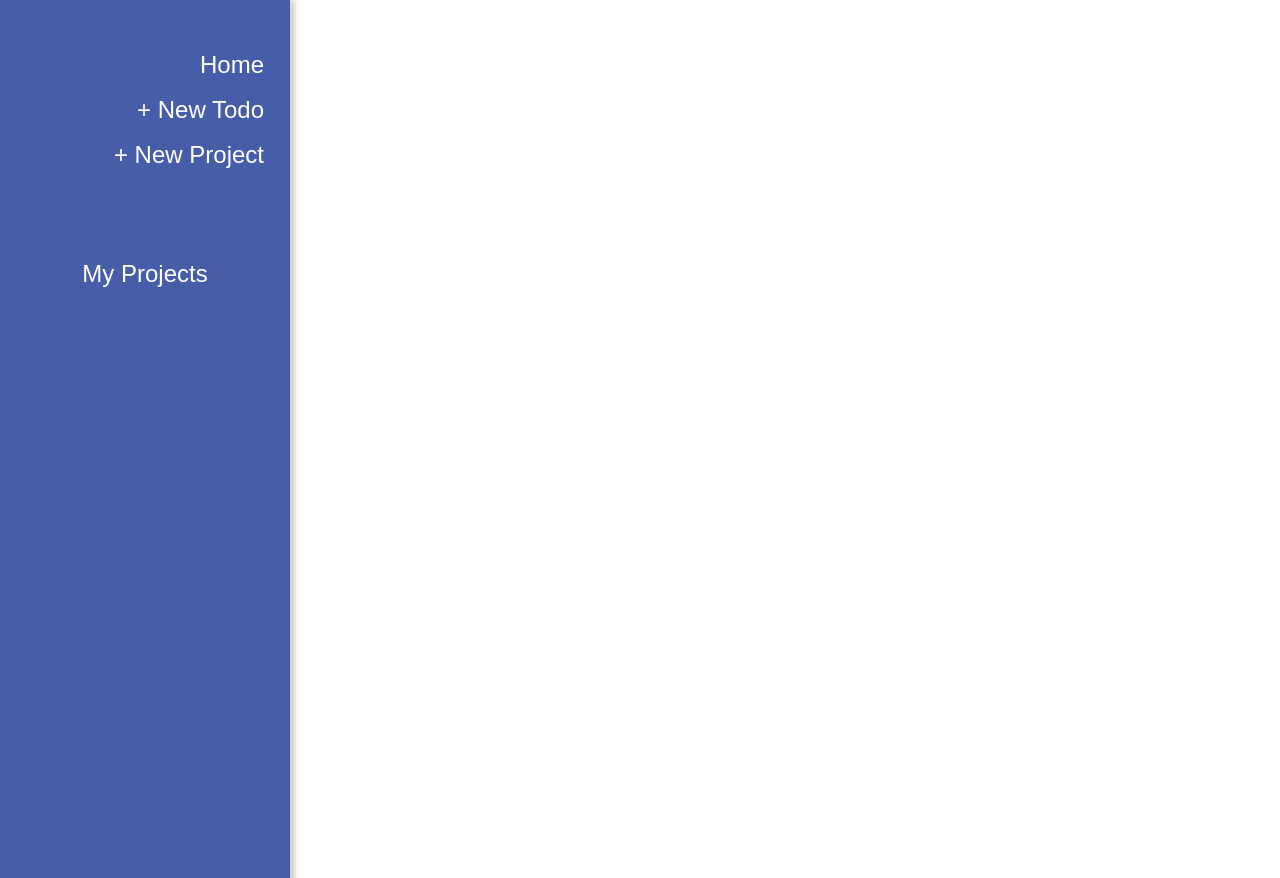
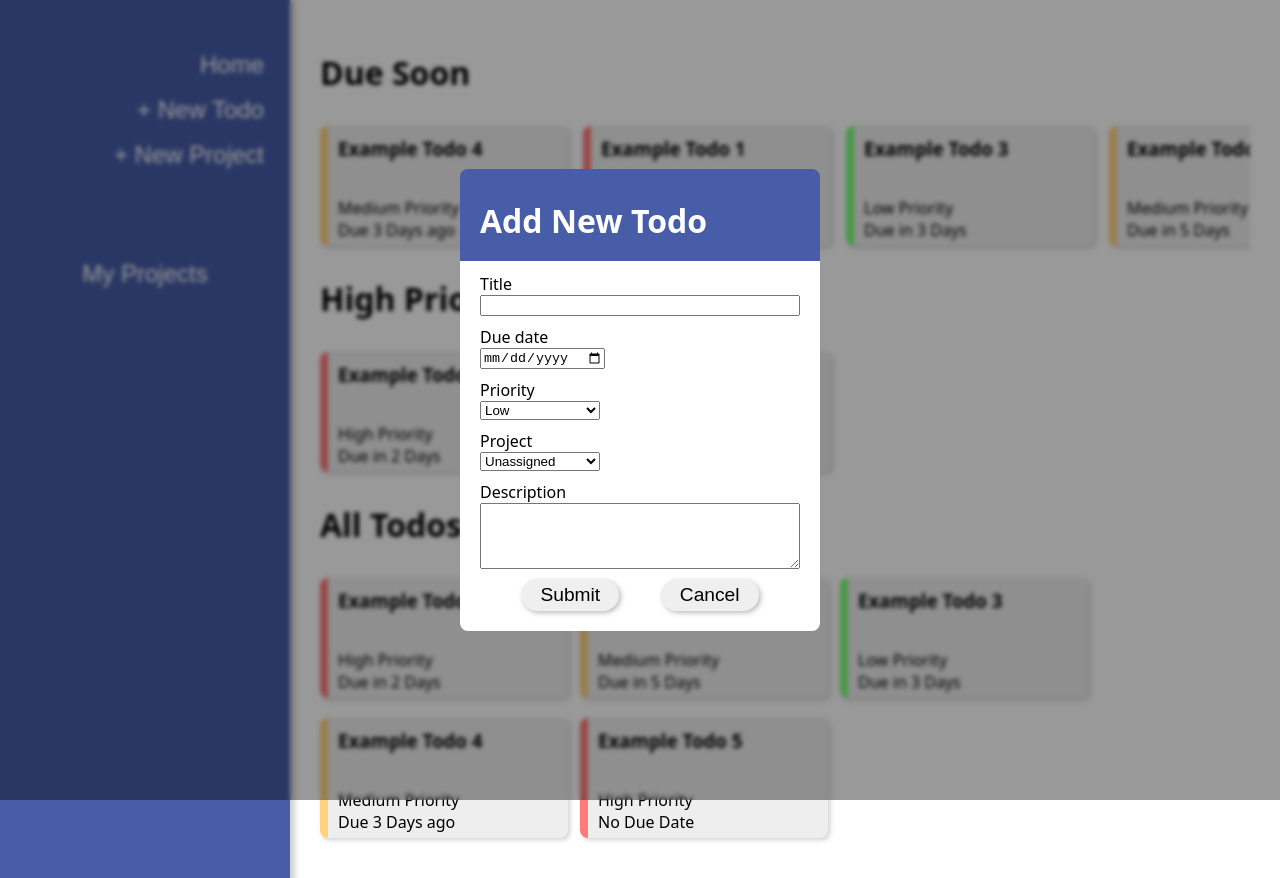
Before and after one commit to A-Smith-01/todo-app, a website built with webpack: page src/template.html in a window 1280 px wide. Both pictures are taken after a click on the button "+ New Todo". Before the commit the page ends 800 px from the top, so only its background shows below. Built offline with nearby package versions, Linux system fonts and the light colour scheme.

Commit message:
Mostly implemented add todo modal

```diff
--- a/src/DOMcontroller.js
+++ b/src/DOMcontroller.js
@@ -1,5 +1,5 @@
 import { renderHome } from "./home";
-import {getAllProjects, getAllTodos, getDueSoonTodos, getHighPriorityTodos, addProject} from "./logicController";
+import {getAllProjects, getAllTodos, getDueSoonTodos, getHighPriorityTodos, addProject, addTodo} from "./logicController";
 
 function updateAside(projectList) {
     const listDiv = document.getElementById("projects")
@@ -13,7 +13,6 @@ function updateAside(projectList) {
         projectBut.classList.add("project");
         projectBut.textContent = element.getName();
         listDiv.appendChild(projectBut);
-        console.log("ding");
     });
 }
 
@@ -23,13 +22,53 @@ function init() {
     const newProjectBut = document.getElementById("newProject");
     const projectNav = document.getElementById("projectNav");
     const content = document.getElementById("content");
+
     const newProjform = document.getElementById("projectForm");
     const newProjInput = newProjform.querySelector("input");
     const addProjBut = newProjform.querySelector("button");
     const cancelProjBut = newProjform.querySelector("button:last-child");
 
+    const todoModal = document.getElementById("newTodoModal");
+    const todoNameIn = document.getElementById("nameIn");
+    const todoPriorityIn = document.getElementById("priorityIn");
+    const todoDueIn = document.getElementById("dueIn");
+    const todoDescIn = document.getElementById("descIn");
+    const todoProjectIn = document.getElementById("projectIn");
+    const todoSubmitBut = document.getElementById("todoSubmit");
+    const todoCancelBut = document.getElementById("todoCancel");
+
+    let currentContent = renderHome(getAllTodos(), getDueSoonTodos(), getHighPriorityTodos());
+
+    newTodoBut.addEventListener("click", () => {
+        todoModal.classList.toggle("hidden")
+    })
+
+    todoCancelBut.addEventListener("click", () => {
+        todoModal.classList.toggle("hidden")
+    });
+
+    todoSubmitBut.addEventListener("click", () => {
+        const name = todoNameIn.value.trim();
+        const priority = todoPriorityIn.value;
+        const dueDate = todoDueIn.value;
+        const description = todoDescIn.value.trim();
+        const projectId = todoProjectIn.value;
+
+        console.log(dueDate);
+        if(name === ""){
+            return;
+        }
+
+        addTodo(name, priority, dueDate, description, projectId);
+
+        // SOMEHOW HANDLE UPDATING THE UI????
+
+        todoModal.classList.toggle("hidden");
+    });
+
     homeBut.addEventListener("click", () => {
-        content.replaceChildren(renderHome(getAllTodos(), getDueSoonTodos(), getHighPriorityTodos()))
+        currentContent = renderHome(getAllTodos(), getDueSoonTodos(), getHighPriorityTodos())
+        content.replaceChildren(currentContent);
     });
 
     newProjectBut.addEventListener("click", () => {
@@ -50,6 +89,24 @@ function init() {
 
     updateAside(getAllProjects());
 
+    updateProjectOptions(todoProjectIn);
+
+    // Load home content on page load
+    content.replaceChildren(currentContent)
+
+}
+
+function updateProjectOptions(selector){
+    const projectList = getAllProjects();
+    projectList.getProjects().forEach(project => {
+        const option = document.createElement("option");
+        option.value = project.getId();
+        option.textContent = project.getName();
+        if(project.isDefault()){
+            option.selected = "selected";
+        }
+        selector.appendChild(option);
+    });
 }
 
 function toggleHidden(a, b){
--- a/src/factories.js
+++ b/src/factories.js
@@ -16,12 +16,21 @@ function projectListFactory() {
         }
     }
 
-    return {getProjects, addProject, removeProject}
+    const getProjectById = function(id) {
+        return projects.find(project => project.getId() === id);
+    }
+
+    return {getProjects, addProject, removeProject, getProjectById}
 }
 
 function projectFactory (name){
     const todoList = [];
+    const id = crypto.randomUUID();
     let defaultProject = false;
+
+    const getId = function() {
+        return id;
+    }
 
     const setDefault = function() {
         defaultProject = true;
@@ -54,12 +63,17 @@ function projectFactory (name){
         }
     }
 
-    return {getName, setName, getTodos, addTodo, removeTodo, setDefault, isDefault};
+    return {getId, getName, setName, getTodos, addTodo, removeTodo, setDefault, isDefault};
 }
 
-function todoFactory(name, priority, dueDate, description) {
-    if (typeof dueDate === 'undefined') { dueDate = 'N/A'; }
+function todoFactory(name, priority, dueDate, description, project) {
+    const id = crypto.randomUUID();
+    if (typeof dueDate === 'undefined') { dueDate = 0; }
     if (typeof description === 'undefined') { description = 'No description.'; }
+
+    const getId = function() {
+        return id;
+    }
 
     const getName = function() {
         return name;
@@ -81,7 +95,15 @@ function todoFactory(name, priority, dueDate, description) {
     }
 
     const getDueDate = function() {
-        return dueDate;
+        if (!dueDate) {
+            return 'N/A';
+        }
+        const date = new Date(dueDate);
+        const today = Date.now();
+
+        const diffTime = date - today;
+        const diffDays = Math.floor(diffTime / (1000 * 60 * 60 * 24));
+        return diffDays;
     }
 
     const setDueDate = function(newDueDate) {
@@ -96,7 +118,15 @@ function todoFactory(name, priority, dueDate, description) {
         description = newDescription;
     }
 
-    return {getName, setName, getPriority, setPriority, getDueDate, setDueDate, getDescription, setDescription};
+    const getProject = function() {
+        return project;
+    }
+
+    const setProject = function(newProject) {
+        project = newProject;
+    }
+
+    return {getId ,getName, setName, getPriority, setPriority, getDueDate, setDueDate, getDescription, setDescription, getProject, setProject};
 }
 
 export { projectListFactory, projectFactory, todoFactory}
--- a/src/logicController.js
+++ b/src/logicController.js
@@ -11,10 +11,10 @@ defaultProject.setDefault();
 projectList.addProject(defaultProject);
 
 // PLACEHOLER REMOVE LATER
-defaultProject.addTodo(todoFactory("Example Todo 1", "High",5));
-defaultProject.addTodo(todoFactory("Example Todo 2", "Medium",2));
-defaultProject.addTodo(todoFactory("Example Todo 3", "Low",3));
-defaultProject.addTodo(todoFactory("Example Todo 4", "Medium",-2));
+defaultProject.addTodo(todoFactory("Example Todo 1", "High","2025-08-01"));
+defaultProject.addTodo(todoFactory("Example Todo 2", "Medium","2025-08-04"));
+defaultProject.addTodo(todoFactory("Example Todo 3", "Low","2025-08-02"));
+defaultProject.addTodo(todoFactory("Example Todo 4", "Medium","2025-07-27"));
 defaultProject.addTodo(todoFactory("Example Todo 5", "High"));
 
 // This function will return todos with a due date sorted ascending
@@ -58,4 +58,10 @@ const addProject = function(name) {
     projectList.addProject(projectFactory(name))
 }
 
-export {getDueSoonTodos, getHighPriorityTodos, getAllTodos, getAllProjects, addProject};
+const addTodo = function(name, priority, dueDate, description, projectId){
+    const project = getAllProjects().getProjectById(projectId);
+    const todo = todoFactory(name, priority, dueDate, description, projectId);
+    project.addTodo(todo);
+}
+
+export {getDueSoonTodos, getHighPriorityTodos, getAllTodos, getAllProjects, addProject, addTodo};
--- a/src/styles.css
+++ b/src/styles.css
@@ -11,6 +11,7 @@ body{
     --high-priority: rgb(255, 122, 122);
     --med-priority: rgb(255, 210, 125);
     --low-priority: rgb(121, 255, 121);
+    --modal-background: white;
     font-family: system-ui, "Segoe UI", Roboto, Helvetica, Arial, sans-serif, "Apple Color Emoji", "Segoe UI Emoji", "Segoe UI Symbol";
 }
 
@@ -81,6 +82,74 @@ aside #projectForm{
 
 aside #projectForm button{
         font-size: 1.2rem;
+}
+
+
+/**
+*********** NEW TODO MODAL **********
+**/
+
+.modal{
+    display: flex;
+    position: fixed;
+    z-index: 1;
+    left: 0;
+    top: 0;
+    width: 100%;
+    height: 100%;
+    overflow: auto;
+    background-color: rgb(0,0,0);
+    background-color: rgba(0,0,0,0.4);
+    backdrop-filter: blur(2px);
+    -webkit-backdrop-filter: blur( 2px );
+}
+
+.modal.hidden{
+    display: none;
+}
+
+.modal-content{
+    display: flex;
+    flex-direction: column;
+    margin:auto;
+    width:25%;
+    border-radius: 8px;
+    padding: 20px;
+    background-color: var(--modal-background);
+    background: linear-gradient(180deg,var(--aside-background) 20%, var(--modal-background) 20%);
+}
+
+.modal-content h1{
+    color: var(--aside-text);
+    margin-top: 10px;
+}
+
+.modal-content label{
+    margin-top: 10px;
+}
+
+.modal-content select,.date{
+    width:120px
+}
+
+.modal-content textarea{
+    max-width: 100%;
+}
+
+.modal-content .modal-buttons{
+    display: flex;
+    flex-direction: row;
+    margin-top: 10px;
+    justify-content: space-evenly;
+}
+
+.modal-content button{
+    width: auto;
+    font-size: 1.2rem;
+    padding: 5px 1.2rem 5px 1.2rem;
+    border-radius: 1.2rem;
+    border-width: 0px;
+    -webkit-box-shadow: 2px 2px 5px 0px rgba(168, 168, 168, 0.75);
 }
 
 /**
--- a/src/template.html
+++ b/src/template.html
@@ -4,9 +4,26 @@
     <meta charset="UTF-8">
     <meta name="viewport" content="width=device-width, initial-scale=1.0">
     <title>Todoinator</title>
-    <!-- <link rel="stylesheet" href="styles.css"> -->
 </head>
 <body>
+    <div class="hidden modal" id="newTodoModal">
+        <div class="modal-content">
+            <h1>Add New Todo</h1>
+            <label for="name">Title</label><input type="text" name="" id="nameIn">
+            <label for="due">Due date</label><input class="date" type="date" name="" id="dueIn">
+            <label for="priorityIn">Priority</label><select name="" id="priorityIn">
+                <option value="Low" selected="selected">Low</option>
+                <option value="Medium">Medium</option>
+                <option value="High">High</option>
+            </select>
+            <label for="projectIn">Project</label><select name="" id="projectIn"></select>
+            <label for="descIn">Description</label><textarea rows="4" id="descIn"></textarea>
+            <div class="modal-buttons">
+                <button id="todoSubmit">Submit</button>
+                <button id="todoCancel">Cancel</button>
+            </div>
+        </div>
+    </div>
     <aside>
         <button id="home">Home</button>
         <button id="newTodo">+ New Todo</button>
@@ -17,10 +34,6 @@
         </div>
         <button id="projectNav">My Projects</button>
         <div id="projects">
-            <button class="project">Project 1</button>
-            <button class="project">Project 2</button>
-            <button class="project">Project 3</button>
-            <button class="project">Really long projects name like why would you do one so long???</button>
         </div>
     </aside>
     <div id="content">
@@ -28,5 +41,3 @@
     </div>
 </body>
 </html>
-
-<!-- <script type="module" src="index.js"></script> -->
```
